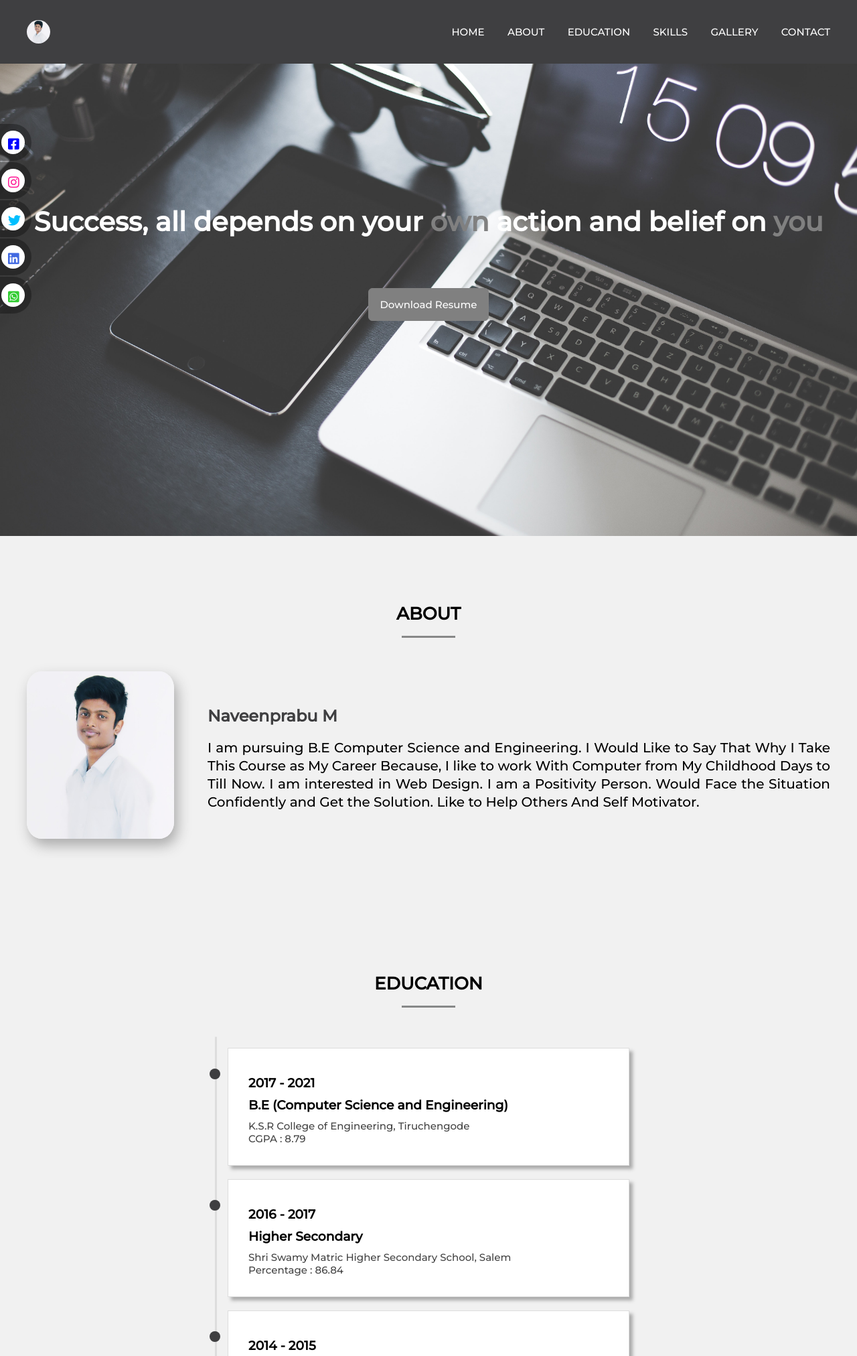
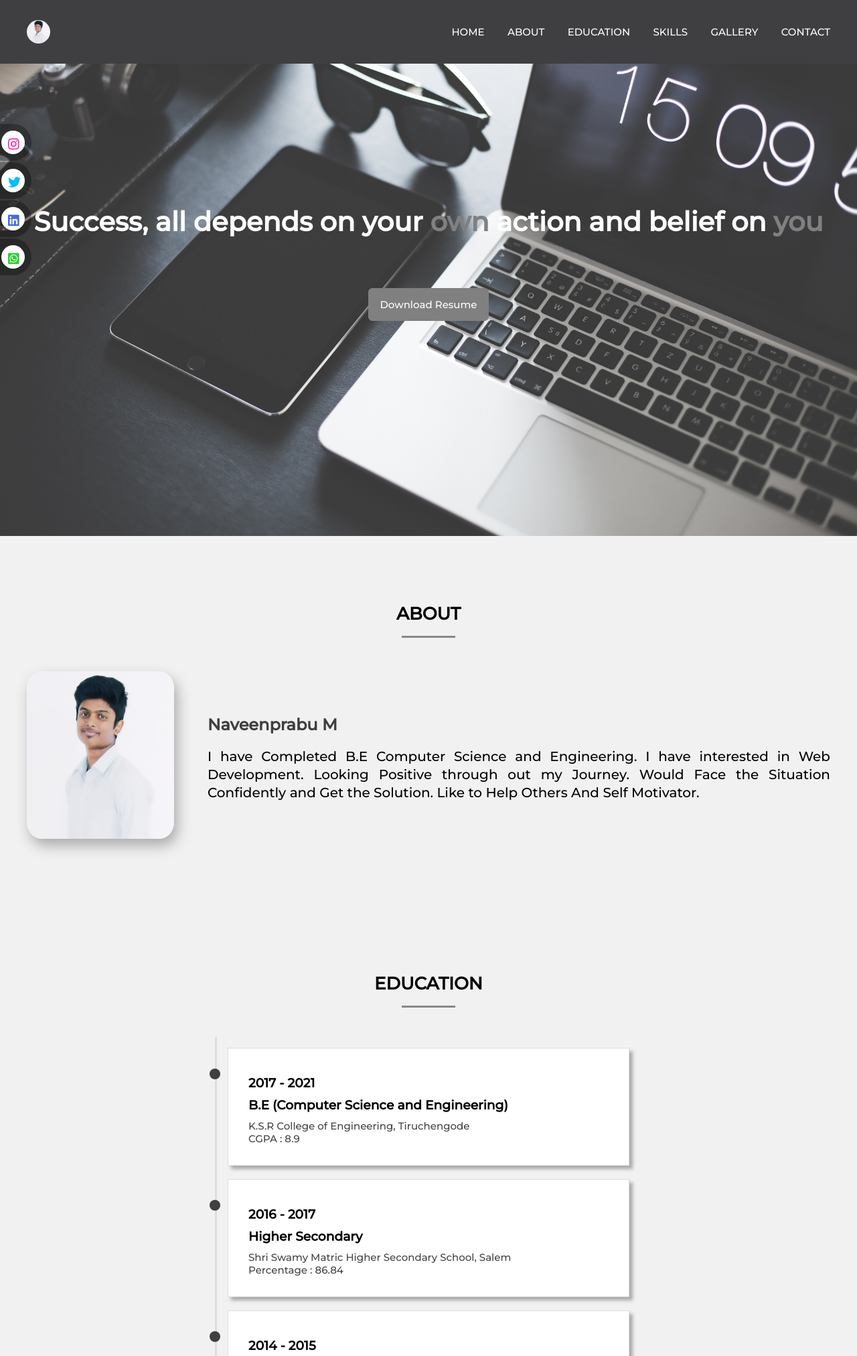
Before and after one commit to naveenprabu/web, a plain HTML site: page index.html in a window 1280 px wide. Shown: the top 2024 px of the page at 67% size. Drawn offline with nearby package versions, Linux system fonts and the light colour scheme.

Commit message:
Update index.html

```diff
--- a/index.html
+++ b/index.html
@@ -17,7 +17,6 @@
         <div class="social">
             <br><br><br><br><br><br><br>
                 <ul>
-                    <li class="f1"><a href="https://m.facebook.com/naveen.prabu.10297">Facebook<i class="fab fa-facebook-square" style="color: blue"></i></a></li>
                     <li class="f2"><a href="https://www.instagram.com/naveen.prabu.10297/">Instagram<i class="fab fa-instagram" style="color: deeppink"></i></a></li>
                     <li class="f3"><a href="https://twitter.com/@Naveenp63514505">Twitter<i class="fab fa-twitter" style="color: deepskyblue"></i></a></li>
                     <li class="f4"><a href="https://www.linkedin.com/in/naveenprabum">LinkedIn<i class="fab fa-linkedin" style="color: royalblue"></i></a></li>
@@ -50,7 +49,7 @@
                   <div class="content">
                       <h1>Success, all depends on your <span class="sel">own</span> action and belief on <span class="sel">you</span></h1>
                     <div class="buttons">
-                      <a href="#Naveenprabu%20M.pdf">Download Resume</a>
+                      <a href="">Download Resume</a>
                     </div>
                   </div>
                 </div>
@@ -64,7 +63,7 @@
                     <img src="naveenprabu.jpg" class="about-pic" style="height: 250px; width: 220px;" data-aos="flip-right">
                     <div class="about-text">
                         <h2 style="color: #3f3f41">Naveenprabu M</h2>
-                        <p>I am pursuing B.E Computer Science and Engineering. I Would Like to Say That Why I Take This Course as My Career Because, I like to work With Computer from My Childhood Days to Till Now. I am interested in Web Design. I am a Positivity Person. Would Face the Situation Confidently and Get the Solution. Like to Help Others And Self Motivator.
+                        <p>I have Completed B.E Computer Science and Engineering. I have interested in Web Development. Looking Positive through out my Journey. Would Face the Situation Confidently and Get the Solution. Like to Help Others And Self Motivator.
                         </p>
                     </div>
                 </div>
@@ -81,7 +80,7 @@
                         <h3>2017 - 2021</h3>
                         <h3>B.E (Computer Science and Engineering)</h3>
                         <p>K.S.R College of Engineering, Tiruchengode</p>
-                        <p>CGPA : 8.79</p>
+                        <p>CGPA : 8.9</p>
                     </div>
                 </div>
                 <div class="year">
```
